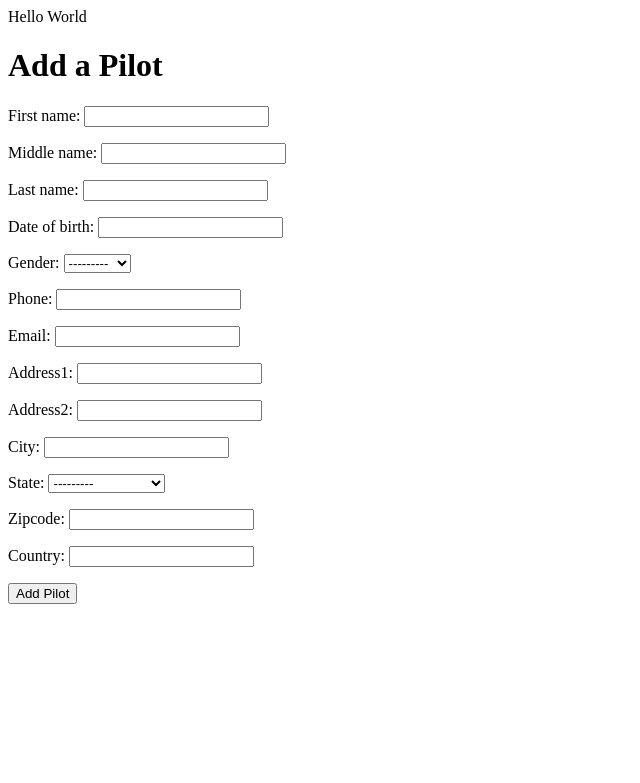
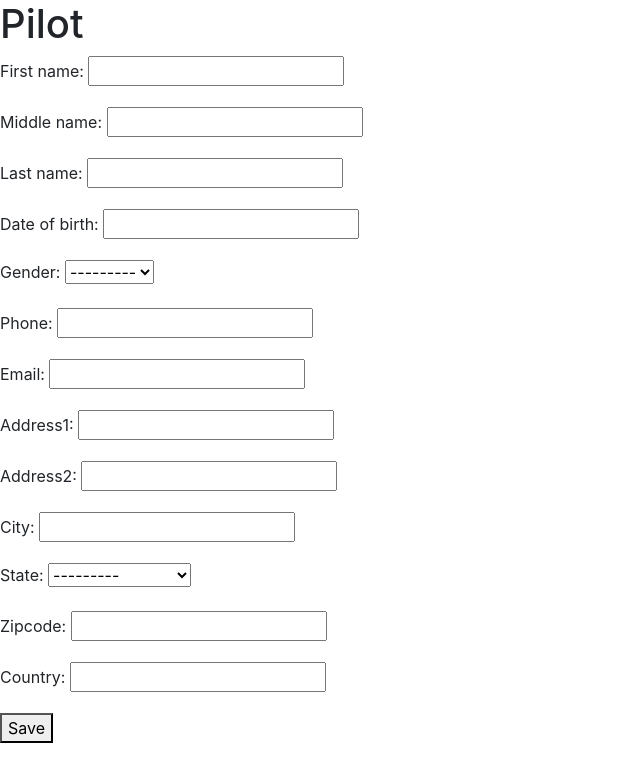
Before and after one commit to chloeb292/pilot_logbook, a Django app: page /add_pilot in a window 1280 px wide. Shown: the top 783 px of the page, without its empty margins (0-640 px from the left). Run offline with Django 3.2, Linux system fonts and the light colour scheme; some libraries are stand-ins or nearby versions.

Commit message:
checkin
checkin

```diff
--- a/logs/templates/logs/add_pilot.html
+++ b/logs/templates/logs/add_pilot.html
@@ -5,11 +5,12 @@
 
 {% block content %}
 
-    <h1>Add a Pilot </h1>
+    <h1>Pilot </h1>
     <form method="POST">
+
         {% csrf_token %}
         {{ pilot_form.as_p }}
 
-        <button type="submit">Add Pilot</button>
+        <button type="submit">Save</button>
     </form>
 {% endblock %}
--- a/logs/templates/logs/base.html
+++ b/logs/templates/logs/base.html
@@ -1,10 +1,24 @@
-<html>
-  <header>
-    <title>Hello World</title>
-  </header>
+
+<!doctype html>
+<html lang="en">
+  <head>
+    <!-- Required meta tags -->
+    <meta charset="utf-8">
+    <meta name="viewport" content="width=device-width, initial-scale=1, shrink-to-fit=no">
+
+    <!-- Bootstrap CSS -->
+    <link rel="stylesheet" href="https://stackpath.bootstrapcdn.com/bootstrap/4.5.0/css/bootstrap.min.css" integrity="sha384-9aIt2nRpC12Uk9gS9baDl411NQApFmC26EwAOH8WgZl5MYYxFfc+NcPb1dKGj7Sk" crossorigin="anonymous">
+
+    <title>Hello, world!</title>
+  </head>
   <body>
-    Hello World
+
 
     {% block content %}{% endblock %}
+    <!-- Optional JavaScript -->
+    <!-- jQuery first, then Popper.js, then Bootstrap JS -->
+    <script src="https://code.jquery.com/jquery-3.5.1.slim.min.js" integrity="sha384-DfXdz2htPH0lsSSs5nCTpuj/zy4C+OGpamoFVy38MVBnE+IbbVYUew+OrCXaRkfj" crossorigin="anonymous"></script>
+    <script src="https://cdn.jsdelivr.net/npm/popper.js@1.16.0/dist/umd/popper.min.js" integrity="sha384-Q6E9RHvbIyZFJoft+2mJbHaEWldlvI9IOYy5n3zV9zzTtmI3UksdQRVvoxMfooAo" crossorigin="anonymous"></script>
+    <script src="https://stackpath.bootstrapcdn.com/bootstrap/4.5.0/js/bootstrap.min.js" integrity="sha384-OgVRvuATP1z7JjHLkuOU7Xw704+h835Lr+6QL9UvYjZE3Ipu6Tp75j7Bh/kR0JKI" crossorigin="anonymous"></script>
   </body>
 </html>
--- a/logs/templates/logs/pilot_list.html
+++ b/logs/templates/logs/pilot_list.html
@@ -1,10 +1,13 @@
+
+
+
 <h1> These are all the pilots currently registered :D </h1>
 <li><a href="add_pilot"> Register another pilot</a></li>
 
 
 {% for pilot in object_list %}
 <br/><br/>
-{{ pilot.first_name }} {{ pilot.last_name }} <a href="pilot/{{pilot.id}}"><button type="button"> Edit </button> </a>
+{{ pilot.first_name }} {{ pilot.last_name }} <a href="pilot/{{pilot.id}}"><button type="button"> Pilot Info </button> </a>
 
 
 {% endfor %}
--- a/logs/urls.py
+++ b/logs/urls.py
@@ -12,6 +12,8 @@ urlpatterns = [
     path('add_pilot', views.add_pilot, name='add_pilot'),
     path('pilot_display', PilotListView.as_view(), name='pilot-list'),
     path('pilot/<int:pk>/', views.PilotDetailView.as_view(), name='pilot-detail'),
+    path('pilot/<int:pk>/edit/', views.pilot_edit, name='pilot_edit'),
+
 
 
 ]
--- a/logs/views.py
+++ b/logs/views.py
@@ -5,11 +5,10 @@ from django.http import HttpResponse
 from django.views import generic
 from django.views.generic.list import ListView
 from django.views.generic.detail import DetailView
+from django.views.generic.edit import UpdateView
 
 from django.shortcuts import render, get_object_or_404, redirect
 from django.utils import timezone
-
-
 
 from .models import Pilot
 from .forms import PilotForm
@@ -33,6 +32,19 @@ def add_pilot(request):
         pilot_form = PilotForm()
     return render(request, 'logs/add_pilot.html', {'pilot_form': pilot_form})
 
+def pilot_edit(request, pk):
+    pilot = get_object_or_404(Pilot, pk=pk)
+    if request.method == "POST":
+        pilot_form = PilotForm(request.POST, instance=pilot)
+        if pilot_form.is_valid():
+            post = pilot_form.save(commit=False)
+            post.author = request.user
+            post.published_date = timezone.now()
+            post.save()
+            return redirect('pilot-list')
+    else:
+        pilot_form = PilotForm(instance=pilot)
+    return render(request, 'logs/add_pilot.html', {'pilot_form': pilot_form})
 
 
 
```
Also changed, not shown: logs/templates/logs/pilot_detail.html (+10 -2 lines), db.sqlite3, 1 other file.
